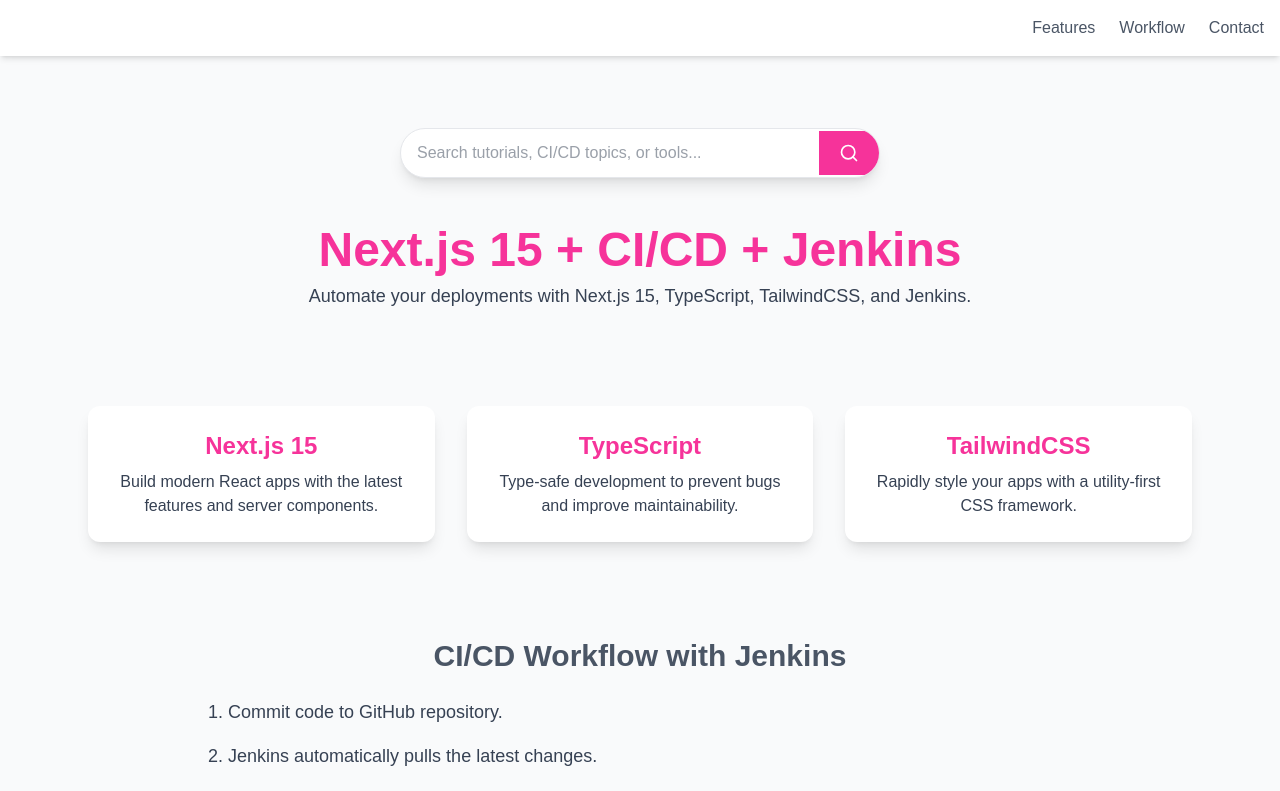
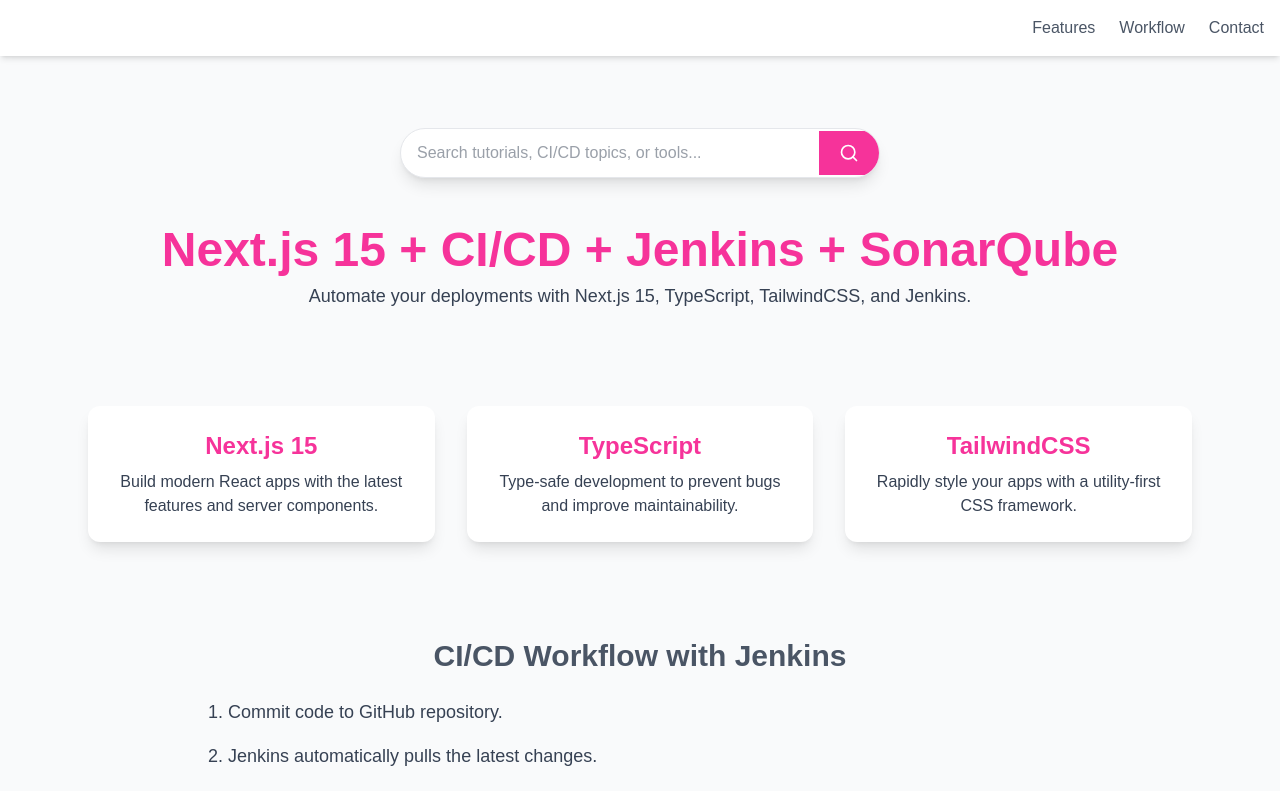
Before and after one commit to monu-daksh/cicd-jenkins, a Next.js app: page / in a window 1280 px wide. Shown: the top 791 px of the page. Built offline with nearby package versions, Linux system fonts and the light colour scheme.

Commit message:
fix issue

```diff
--- a/app/page.tsx
+++ b/app/page.tsx
@@ -61,7 +61,7 @@
 
       <section className="text-center my-12 px-4">
         <h2 className="text-5xl font-bold text-pink-500 mb-2">
-          Next.js 15 + CI/CD + Jenkins
+          Next.js 15 + CI/CD + Jenkins + SonarQube
         </h2>
         <p className="text-lg text-gray-700 max-w-2xl mx-auto">
           Automate your deployments with Next.js 15, TypeScript, TailwindCSS, and Jenkins.
```
